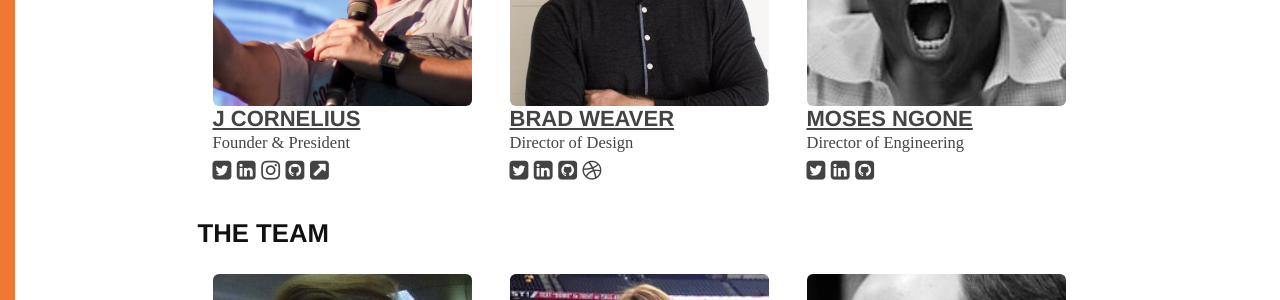
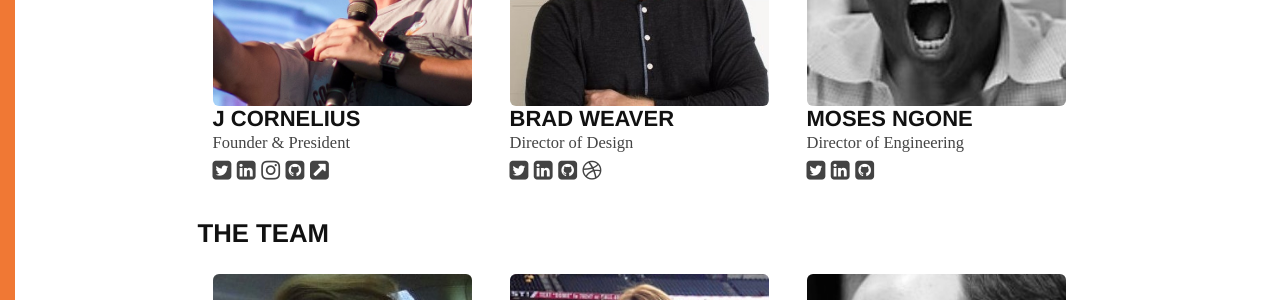
Before and after one commit to ninelabs/ninelabs.com, a Jekyll site: the page built from experience/index.html, in a window 1280 px wide. Shown: the part 928-1228 px from the top of the page. Built offline with Jekyll 4.4.1, drawn with Linux system fonts in a browser that asks for light colours; nearby versions of some CDN libraries; Markdown is read by kramdown in place of the engine named in the settings.

Commit message:
removed links to partner bio pages
Signed-off-by: J Cornelius <github@jcornelius.com>

```diff
--- a/experience/index.html
+++ b/experience/index.html
@@ -20,9 +20,9 @@
     <h2>The Partners</h2>
     {% for member in site.data.partners %}
     <div class="member">
-      <div class="meta"><a href="{{member.name-tokenized}}.html"><img src="/img/people/{{member.name-tokenized}}.jpg" alt="{{member.name}}"></a></div>
+      <div class="meta"><img src="/img/people/{{member.name-tokenized}}.jpg" alt="{{member.name}}"></div>
       <div class="caption">
-        <h4><a href="{{member.name-tokenized}}.html">{{member.name}}</a></h4>
+        <h4>{{member.name}}</h4>
         <p>{{member.role}}</p>
         <span class="elsewhere">
           {% if member.twitter %}<a href="{{ member.twitter }}"><i class="fa fa-twitter-square"></i></a>{% endif %}
```
